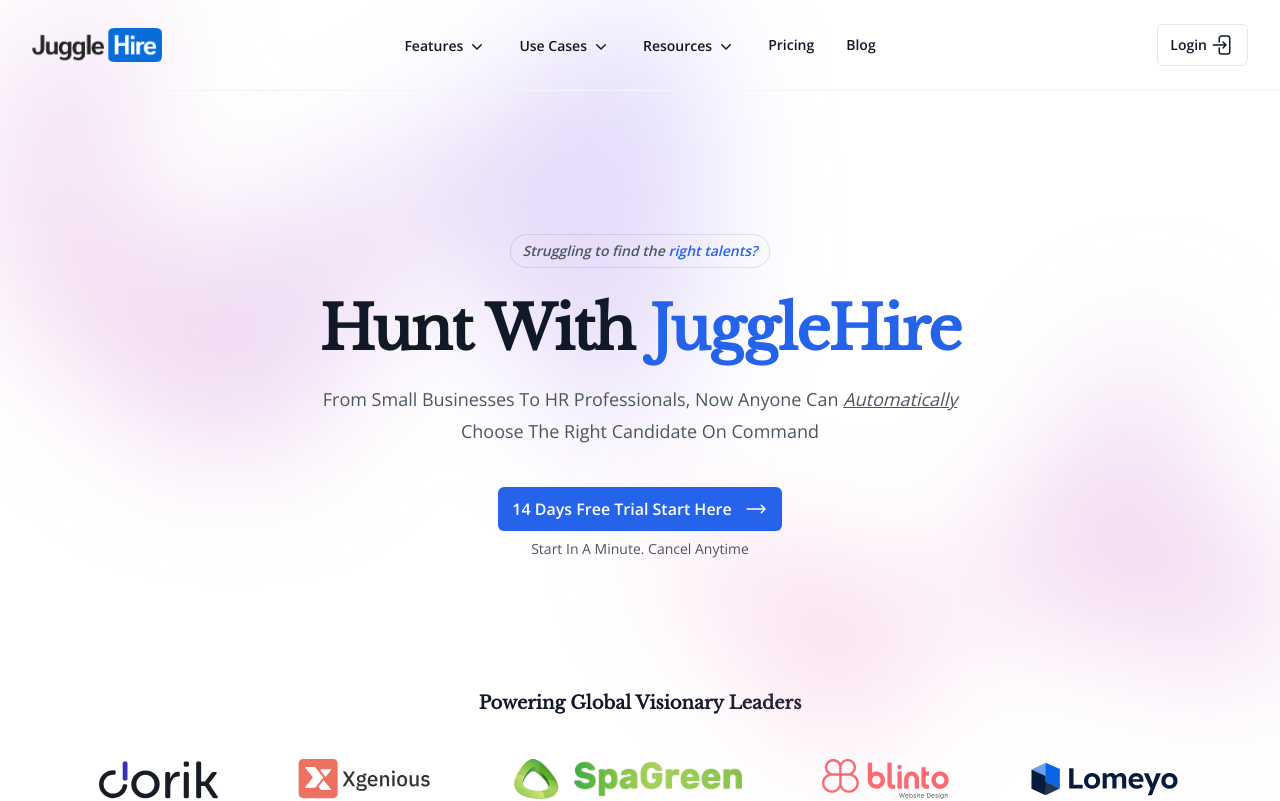
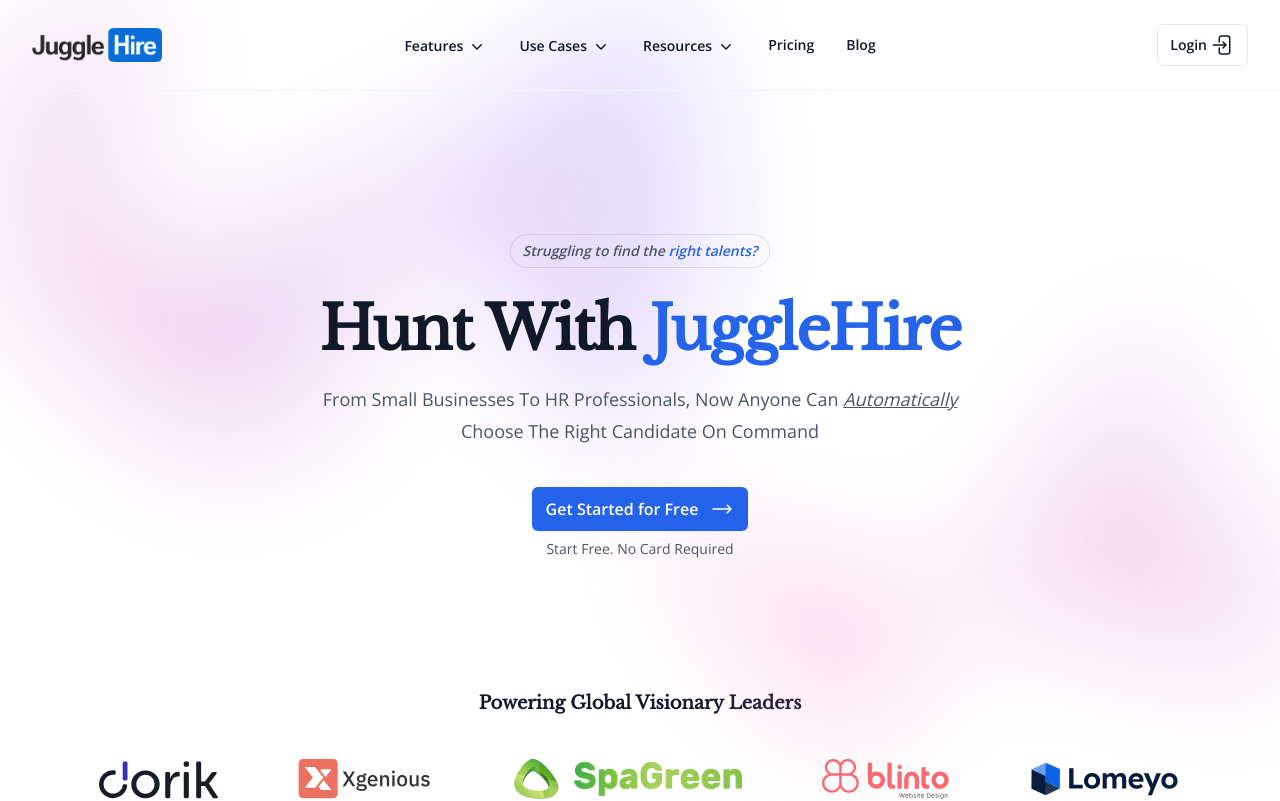
Before and after one commit to JuggleHire/jugglehire.com, a Nuxt app: page / in a window 1280 px wide. Shown: the top 801 px of the page. Built offline with nearby package versions, Linux system fonts and the light colour scheme; what vue-datocms would draw is missing.

Commit message:
chore: button text change

```diff
--- a/components/CanITrySection.vue
+++ b/components/CanITrySection.vue
@@ -20,7 +20,7 @@
         </h2>
         <a href="https://app.jugglehire.com/register"
           class="rounded-md bg-blue-600 px-3.5 py-2.5 text-base inline-flex items-center justify-center gap-3 font-semibold text-white shadow-sm hover:bg-blue-500 focus-visible:outline focus-visible:outline-2 focus-visible:outline-offset-2 focus-visible:outline-blue-600">
-          Start Here
+          Get Started for Free
           <svg xmlns="http://www.w3.org/2000/svg" fill="none" viewBox="0 0 24 24" stroke-width="1.5" stroke="currentColor"
             class="w-6 h-6">
             <path stroke-linecap="round" stroke-linejoin="round" d="M17.25 8.25 21 12m0 0-3.75 3.75M21 12H3" />
--- a/components/HeroSection.vue
+++ b/components/HeroSection.vue
@@ -22,15 +22,15 @@
           </p>
           <div class="mt-10 flex flex-col gap-2 items-center justify-center gap-x-6">
             <a href="https://app.jugglehire.com/register"
-              class="rounded-md bg-blue-600 px-2.5 sm:px-3.5 py-2.5 text-sm sm:text-base inline-flex items-center justify-center gap-3 font-semibold text-white shadow-sm hover:bg-blue-500 focus-visible:outline focus-visible:outline-2 focus-visible:outline-offset-2 focus-visible:outline-blue-600">14
-              Days Free Trial Start Here
+              class="rounded-md bg-blue-600 px-2.5 sm:px-3.5 py-2.5 text-sm sm:text-base inline-flex items-center justify-center gap-3 font-semibold text-white shadow-sm hover:bg-blue-500 focus-visible:outline focus-visible:outline-2 focus-visible:outline-offset-2 focus-visible:outline-blue-600">
+              Get Started for Free
               <svg xmlns="http://www.w3.org/2000/svg" fill="none" viewBox="0 0 24 24" stroke-width="1.5"
                 stroke="currentColor" class="w-6 h-6">
                 <path stroke-linecap="round" stroke-linejoin="round" d="M17.25 8.25 21 12m0 0-3.75 3.75M21 12H3" />
               </svg>
 
             </a>
-            <span class="text-gray-600 text-xs sm:text-sm">Start In A Minute. Cancel Anytime</span>
+            <span class="text-gray-600 text-xs sm:text-sm">Start Free. No Card Required</span>
           </div>
 
         </div>
--- a/components/StartingToday.vue
+++ b/components/StartingToday.vue
@@ -9,8 +9,8 @@
                 <path fill="url(#60c3c621-93e0-4a09-a0e6-4c228a0116d8)" fill-opacity=".4"
                     d="m254.325 516.708-90.89 158.331L0 436.427l254.325 80.281 163.691-285.15c1.048 131.759 36.144 345.144 168.149 144.613C751.171 125.508 707.17-93.823 826.603 41.15c95.546 107.978 104.766 294.048 97.432 373.585L685.481 297.694l16.974 360.474-448.13-141.46Z" />
                 <defs>
-          <linearGradient id="60c3c621-93e0-4a09-a0e6-4c228a0116d8" x1="926.392" x2="-109.635" y1=".176" y2="321.024"
-            gradientUnits="userSpaceOnUse">
+                    <linearGradient id="60c3c621-93e0-4a09-a0e6-4c228a0116d8" x1="926.392" x2="-109.635" y1=".176"
+                        y2="321.024" gradientUnits="userSpaceOnUse">
                         <stop stop-color="#776FFF" />
                         <stop offset="1" stop-color="#FF4694" />
                     </linearGradient>
@@ -22,19 +22,20 @@
                 <h2 class=" text-3xl font-bold tracking-tight text-white sm:text-5xl !leading-[4rem]">
                     Want Stress-free Hiring Starting Today?
                 </h2>
-        <p class="text-base font-semibold leading-7 text-blue-400 mt-2">
+                <p class="text-base font-semibold leading-7 text-blue-500 mt-2">
                     Bring Harmony To Your Current Hiring By Centralizing The Latest Tools
                     In One Place.
                 </p>
 
                 <div class="mt-8 flex items-center gap-4 flex-wrap lg:flex-nowrap">
+                    <a href="https://app.jugglehire.com/register"
+                        class="inline-flex items-center gap-2 rounded-md bg-blue-600 px-3.5 py-2.5 text-sm font-semibold text-white shadow-sm hover:bg-blue-500 focus-visible:outline focus-visible:outline-2 focus-visible:outline-offset-2 focus-visible:outline-white">
+                        Get Started for Free
+                    </a>
                     <a href="https://www.facebook.com/groups/jugglehire" target="_blank"
                         class="inline-flex rounded-md bg-white/10 px-3.5 py-2.5 text-sm font-semibold text-white shadow-sm hover:bg-white/20 focus-visible:outline focus-visible:outline-2 focus-visible:outline-offset-2 focus-visible:outline-white">Join
                         Free Facebook Community</a>
-          <a href="https://app.jugglehire.com/register"
-            class="inline-flex items-center gap-2 rounded-md bg-white/10 px-3.5 py-2.5 text-sm font-semibold text-white shadow-sm hover:bg-white/20 focus-visible:outline focus-visible:outline-2 focus-visible:outline-offset-2 focus-visible:outline-white">
-            Start 14 Days Free Trail
-          </a>
+
                 </div>
             </div>
         </div>
```
Lines whose indentation alone changed are shown as unchanged.
